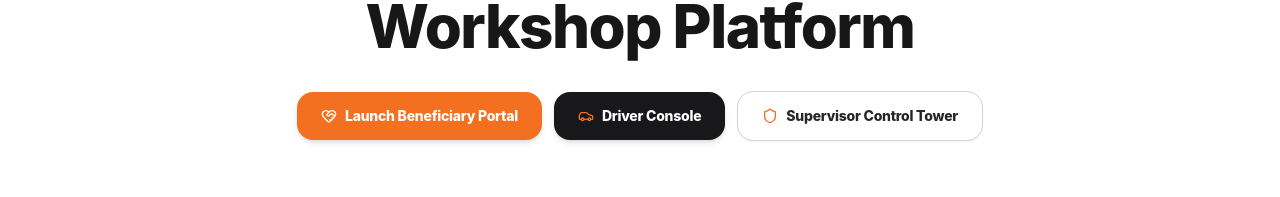
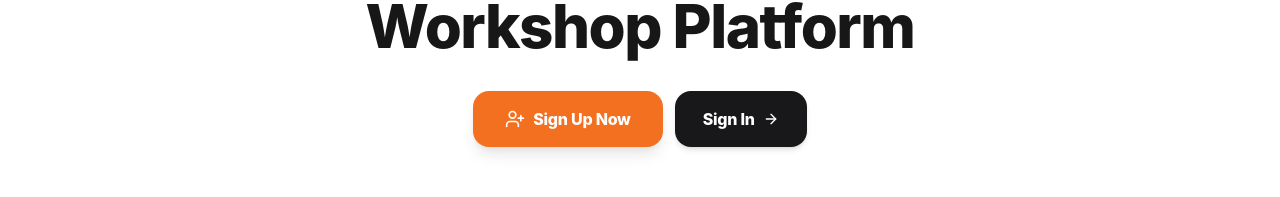
Before and after one commit to norman-AI-2025/BeautifulGate, a Next.js app: page / in a window 1280 px wide. Shown: the part 389-586 px from the top of the page. Built offline with nearby package versions, Linux system fonts and the light colour scheme; no server answers; the database is empty.

Commit message:
refactor(home): replace quick launch buttons with Sign Up Now and Sign In CTAs

```diff
--- a/src/app/page.tsx
+++ b/src/app/page.tsx
@@ -14,7 +14,8 @@ import {
   CheckCircle2,
   Calendar,
   Layers,
-  FileSpreadsheet
+  FileSpreadsheet,
+  UserPlus
 } from 'lucide-react';
 import { UserRole } from '@/types';
 
@@ -54,33 +55,22 @@ export default function HomePage() {
             {t('home.title', 'Assisted Mobility & Artisan Workshop Platform')}
           </h1>
 
-          {/* Quick Launch CTA Buttons */}
+          {/* Quick Call-to-Action Buttons */}
           <div className="mt-8 flex flex-wrap items-center justify-center gap-3">
             <Link
-              href="/portal"
-              onClick={() => handleLaunchRole('customer')}
-              className="px-6 py-3.5 rounded-2xl bg-[#F37021] hover:bg-[#D9530F] text-white font-extrabold text-sm shadow-md flex items-center tap-target"
+              href="/signup"
+              className="px-8 py-4 rounded-2xl bg-[#F37021] hover:bg-[#D9530F] text-white font-extrabold text-base shadow-lg hover:shadow-xl transition-all flex items-center tap-target active:scale-95"
             >
-              <HeartHandshake className="h-4 w-4 mr-2" />
-              {t('home.launchPortal', 'Launch Beneficiary Portal')}
+              <UserPlus className="h-5 w-5 mr-2" />
+              {t('home.signUpNow', 'Sign Up Now')}
             </Link>
 
             <Link
-              href="/driver"
-              onClick={() => handleLaunchRole('driver')}
-              className="px-6 py-3.5 rounded-2xl bg-[#18181B] hover:bg-black text-white font-extrabold text-sm shadow-md flex items-center tap-target"
+              href="/login"
+              className="px-7 py-4 rounded-2xl bg-[#18181B] hover:bg-black text-white font-extrabold text-base shadow-md hover:shadow-lg transition-all flex items-center tap-target active:scale-95"
             >
-              <Car className="h-4 w-4 mr-2 text-[#F37021]" />
-              {t('home.launchDriver', 'Driver Console')}
-            </Link>
-
-            <Link
-              href="/admin"
-              onClick={() => handleLaunchRole('admin')}
-              className="px-6 py-3.5 rounded-2xl bg-white hover:bg-neutral-100 text-neutral-800 font-extrabold text-sm border border-neutral-300 shadow-xs flex items-center tap-target"
-            >
-              <Shield className="h-4 w-4 mr-2 text-[#F37021]" />
-              {t('home.launchAdmin', 'Supervisor Control Tower')}
+              <span>{t('auth.signIn', 'Sign In')}</span>
+              <ArrowRight className="h-4 w-4 ml-2" />
             </Link>
           </div>
         </div>
--- a/src/translations/index.ts
+++ b/src/translations/index.ts
@@ -36,6 +36,8 @@ export const translations = {
     home: {
       pill: 'Beautiful Gate Foundation for the Disabled',
       title: 'Assisted Mobility & Artisan Workshop Platform',
+      signUpNow: 'Sign Up Now',
+      signInNow: 'Sign In',
       launchPortal: 'Launch Beneficiary Portal',
       launchDriver: 'Driver Console',
       launchAdmin: 'Supervisor Control Tower',
@@ -623,6 +625,8 @@ export const translations = {
     home: {
       pill: '美门残障关怀基金会',
       title: '无障碍接送与手艺工坊管理平台',
+      signUpNow: '立即注册',
+      signInNow: '直接登录',
       launchPortal: '进入受惠者门户',
       launchDriver: '进入司机控制台',
       launchAdmin: '主管指挥监控塔',
@@ -1210,6 +1214,8 @@ export const translations = {
     home: {
       pill: 'Yayasan Beautiful Gate untuk Golongan Kurang Upaya',
       title: 'Platform Mobiliti Berbantu & Pengurusan Bengkel Artisan',
+      signUpNow: 'Daftar Sekarang',
+      signInNow: 'Log Masuk',
       launchPortal: 'Lancarkan Portal Penerima',
       launchDriver: 'Konsol Pemandu',
       launchAdmin: 'Menara Kawalan Penyelia',
```
